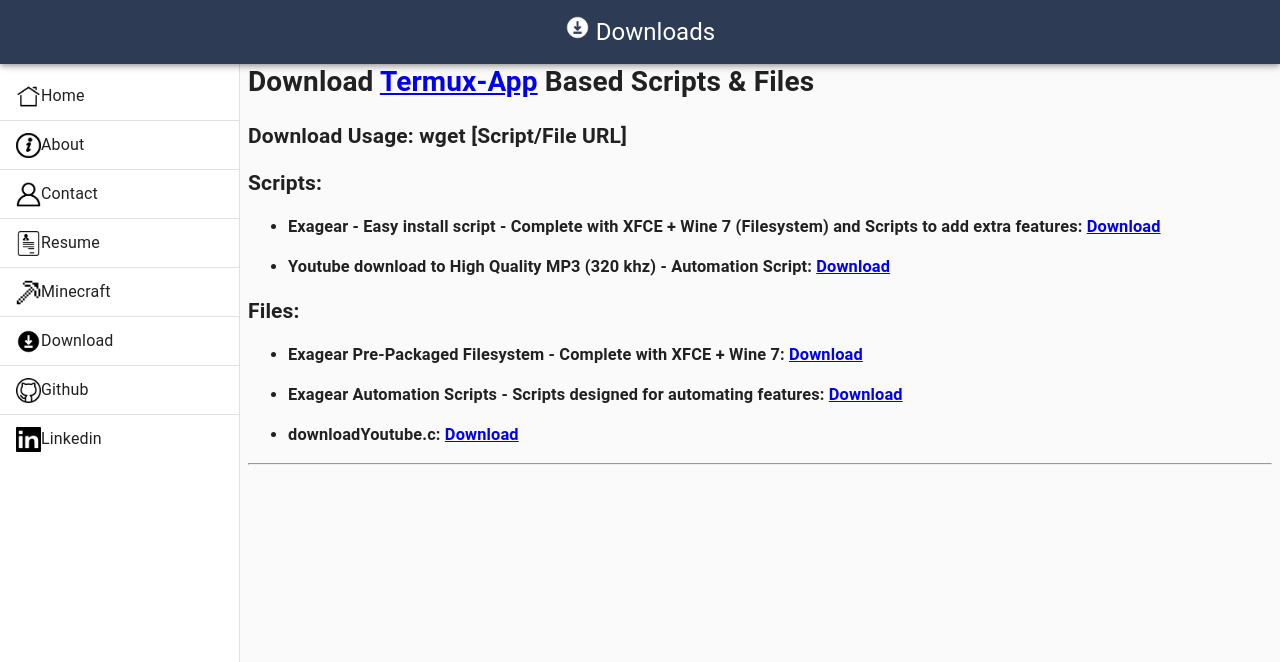
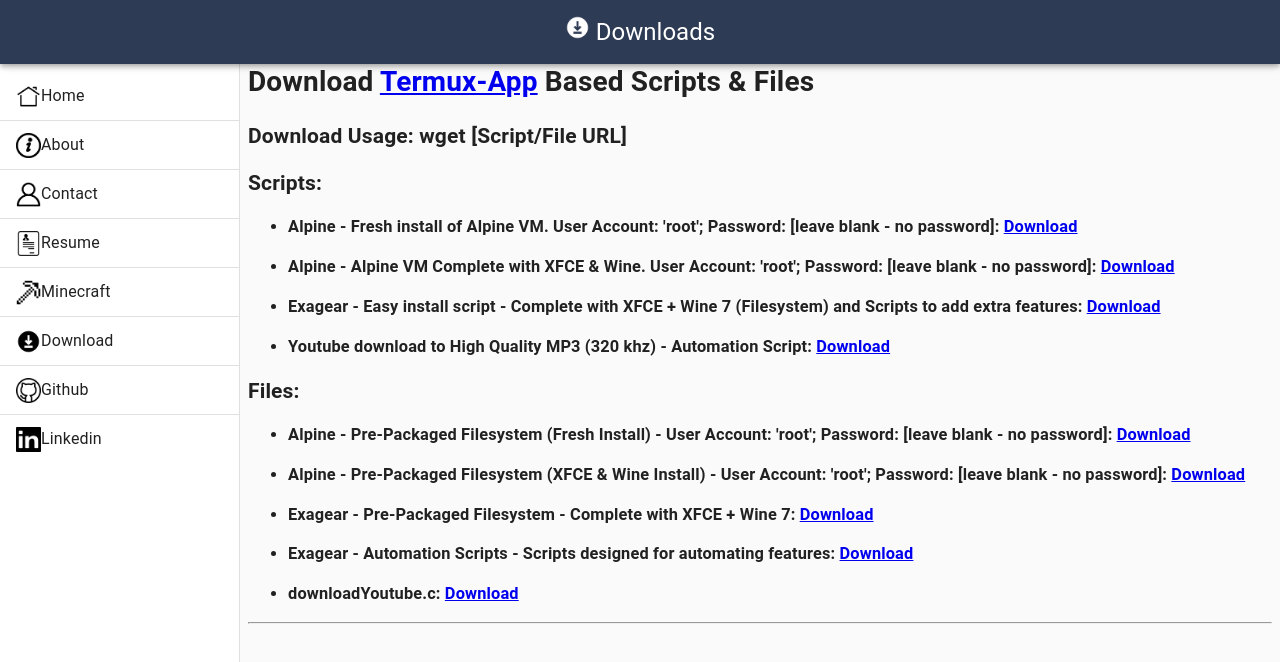
Before and after one commit to bdwandry/Portfolio-Site, a React (Create React App) app: page /download in a window 1280 px wide. Shown: the top 662 px of the page. Built offline with nearby package versions, Linux system fonts and the light colour scheme.

Commit message:
Added Extra Downloads

```diff
--- a/src/Page-Information/download.js
+++ b/src/Page-Information/download.js
@@ -11,13 +11,17 @@
     }, [])
 
     const TermuxScripts = [
+        {Text: "Alpine - Fresh install of Alpine VM. User Account: 'root'; Password: [leave blank - no password]", location: "https://bryanwandrych.com/Downloads/Termux/Scripts/setup-Alpine-Fresh.sh", Description: "Not Yet Setup"},
+        {Text: "Alpine - Alpine VM Complete with XFCE & Wine. User Account: 'root'; Password: [leave blank - no password]", location: "https://bryanwandrych.com/Downloads/Termux/Scripts/setup-Alpine-XFCE-Wine.sh", Description: "Not Yet Setup"},
         {Text: "Exagear - Easy install script - Complete with XFCE + Wine 7 (Filesystem) and Scripts to add extra features", location: "https://bryanwandrych.com/Downloads/Termux/Scripts/setup-Exagear-Debian10-XFCE-Wine7.sh", Description: "Not Yet Setup"},
         {Text: "Youtube download to High Quality MP3 (320 khz) - Automation Script", location: "https://bryanwandrych.com/Downloads/Termux/Scripts/setup-YouTube-DL.sh", Description: "Not Yet Setup"},
     ]
 
     const TermuxFiles = [
-        {Text: "Exagear Pre-Packaged Filesystem - Complete with XFCE + Wine 7", location: "https://bryanwandrych.com/Downloads/Termux/Files/Exagear-Debian-Buster-Termux.zip", Description: "Not Yet Setup"},
-        {Text: "Exagear Automation Scripts - Scripts designed for automating features", location: "https://bryanwandrych.com/Downloads/Termux/Files/Exagear-Scripts.zip", Description: "Not Yet Setup"},
+        {Text: "Alpine - Pre-Packaged Filesystem (Fresh Install) - User Account: 'root'; Password: [leave blank - no password]", location: "https://bryanwandrych.com/Downloads/Termux/Files/Alpine-Fresh-Install.zip", Description: "Not Yet Setup"},
+        {Text: "Alpine - Pre-Packaged Filesystem (XFCE & Wine Install) - User Account: 'root'; Password: [leave blank - no password]", location: "https://bryanwandrych.com/Downloads/Termux/Files/Alpine-XFCE-Wine.zip", Description: "Not Yet Setup"},
+        {Text: "Exagear - Pre-Packaged Filesystem - Complete with XFCE + Wine 7", location: "https://bryanwandrych.com/Downloads/Termux/Files/Exagear-Debian-Buster-Termux.zip", Description: "Not Yet Setup"},
+        {Text: "Exagear - Automation Scripts - Scripts designed for automating features", location: "https://bryanwandrych.com/Downloads/Termux/Files/Exagear-Scripts.zip", Description: "Not Yet Setup"},
         {Text: "downloadYoutube.c", location: "https://bryanwandrych.com/Downloads/Termux/Files/downloadYoutube.c", Description: "Not Yet Setup"},
     ]
 
```
